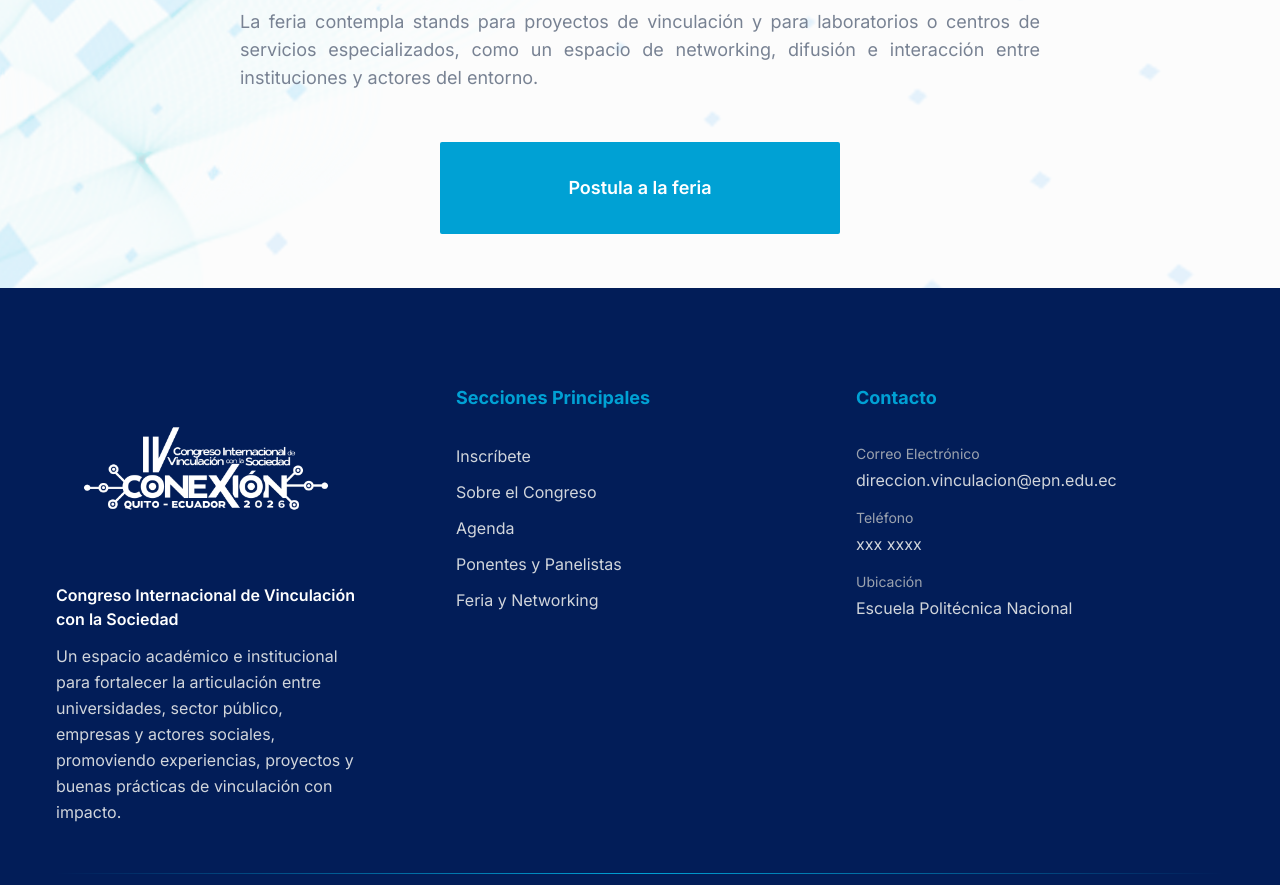
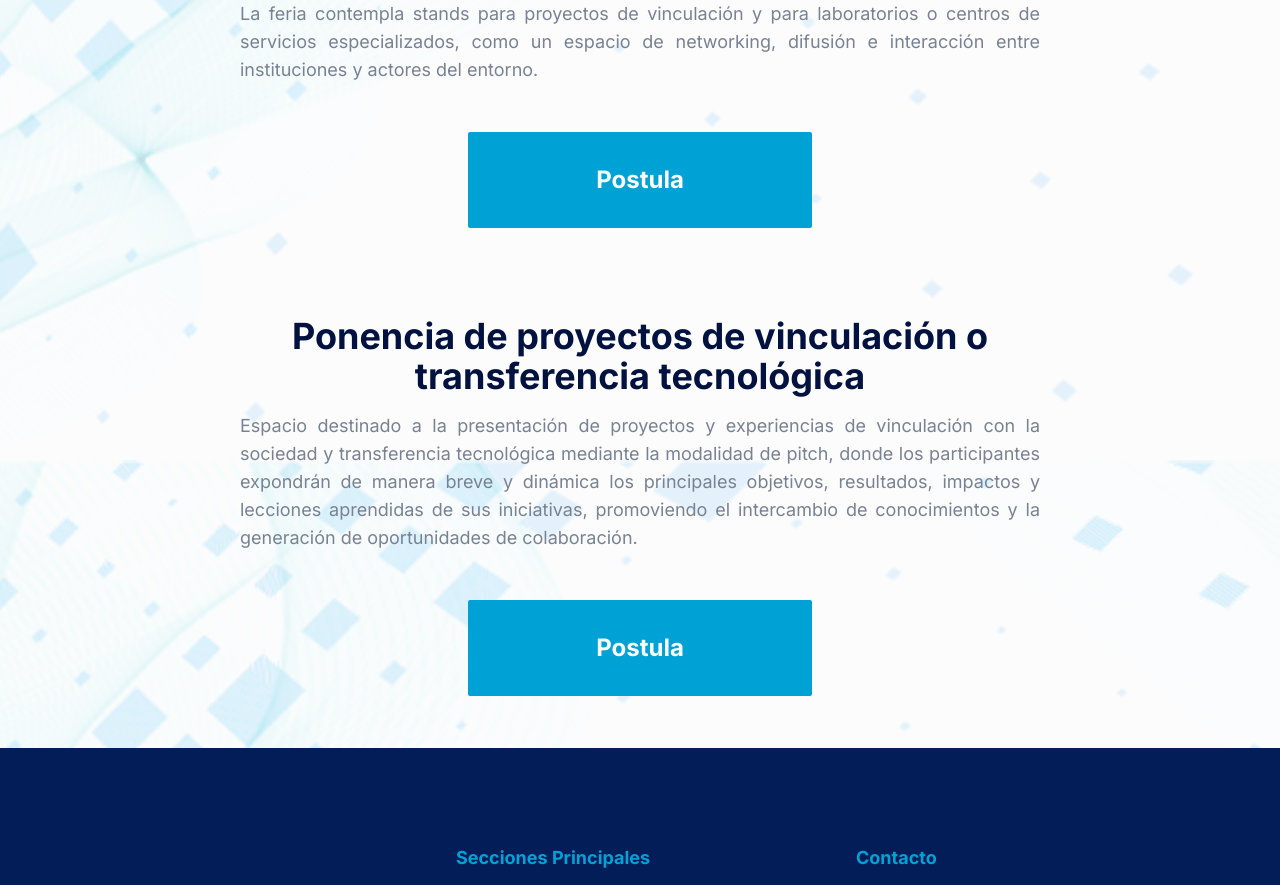
Before and after one commit to a-sebs/CongresoInternacionalDeVinculacionConLaSociedad, a Next.js app: page /agenda in a window 1280 px wide. Shown: the part 1140-2025 px from the top of the page. Built offline with nearby package versions, Linux system fonts and the light colour scheme.

Commit message:
feat: Add Postula ponentes section

```diff
--- a/src/app/agenda/page.tsx
+++ b/src/app/agenda/page.tsx
@@ -209,9 +209,6 @@ const CongresosAgendaPage = () => {
             <h2 className="mb-2 text-2xl font-bold text-black sm:text-3xl md:text-4xl">
               Feria de proyectos y servicios
             </h2>
-            <p className="mb-4 text-sm font-semibold text-primary">
-
-            </p>
             <p className="mb-8 text-sm text-body-color md:text-base lg:text-lg text-justify">
               La feria contempla stands para proyectos de vinculación y para laboratorios o
               centros de servicios especializados, como un espacio de networking, difusión e interacción
@@ -222,9 +219,31 @@ const CongresosAgendaPage = () => {
                 href="https://forms.cloud.microsoft/r/CF7stCeNnM"
                 target="_blank"
                 rel="noopener noreferrer"
-                className="rounded-xs bg-primary px-8 sm:px-32 py-6 sm:py-8 text-sm sm:text-base md:text-lg font-semibold text-white duration-300 ease-in-out hover:bg-primary/80 whitespace-nowrap text-center"
+                className="rounded-xs bg-primary px-8 sm:px-32 py-6 sm:py-8 text-lg sm:text-xl md:text-2xl font-bold text-white duration-300 ease-in-out hover:bg-primary/80 whitespace-nowrap text-center"
               >
-                Postula a la feria
+                Postula
+              </a>
+            </div>
+          </div>
+        </div>
+      </section>
+
+      {/* Bloque 8: Ponencia */}
+      <section className="py-5 md:py-[36px]">
+        <div className="container">
+          <div className="mx-auto max-w-[800px] text-center">
+            <h2 className="mb-4 text-2xl font-bold text-black sm:text-3xl md:text-4xl">
+              Ponencia de proyectos de vinculación o transferencia tecnológica
+            </h2>
+            <p className="mb-8 text-sm text-body-color md:text-base lg:text-lg text-justify">
+              Espacio destinado a la presentación de proyectos y experiencias de vinculación con la sociedad y transferencia tecnológica mediante la modalidad de pitch, donde los participantes expondrán de manera breve y dinámica los principales objetivos, resultados, impactos y lecciones aprendidas de sus iniciativas, promoviendo el intercambio de conocimientos y la generación de oportunidades de colaboración.
+            </p>
+            <div className="flex items-center justify-center min-h-32">
+              <a
+                href="#"
+                className="rounded-xs bg-primary px-8 sm:px-32 py-6 sm:py-8 text-lg sm:text-xl md:text-2xl font-bold text-white duration-300 ease-in-out hover:bg-primary/80 whitespace-nowrap text-center"
+              >
+                Postula
               </a>
             </div>
           </div>
```
